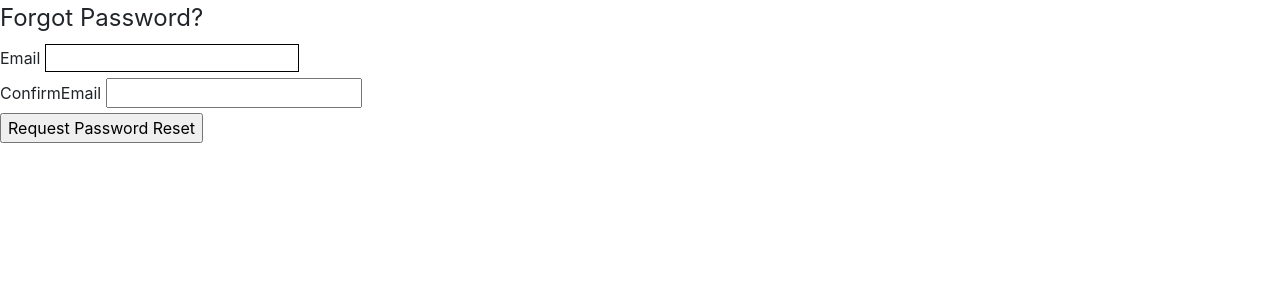
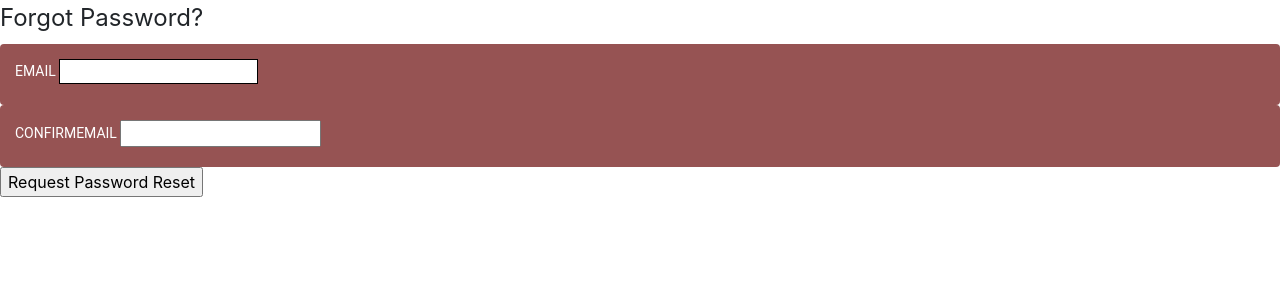
Before and after one commit to bc-cisc3140-mw2-fall2019/class_project, a Flask app: page /forgotPassword in a window 1280 px wide. Shown: the part 56-356 px from the top of the page. Run offline with Flask 2, Linux system fonts and the light colour scheme; some libraries are stand-ins or nearby versions.

Commit message:
Update main.css
included some global css that other can use such as button colors and hovers, and title colors

```diff
--- a/app/static/css/main.css
+++ b/app/static/css/main.css
@@ -1,6 +1,26 @@
 
-
-
+ .formLabel {
+    font-family: "Roboto", sans-serif;
+  text-transform: uppercase;
+  outline: 0;
+  border-radius: 4px;
+  background: #965353;
+  width: 100%;
+  border: 0;
+  padding: 15px;
+  color: #FFFFFF;
+  font-size: 14px;
+  -webkit-transition: all 0.3 ease;
+  transition: all 0.3 ease;
+  cursor: pointer;
+}
+.formLabel:hover {
+    color: #FFFFFF;
+  background-color: #583333;
+}
+.form-title{
+    color: #7b2240;
+}
 #fnameError, #lnameError, #userError, #emailError, #passError, #confirmError {
 	color: #ff0000;
 }
```
